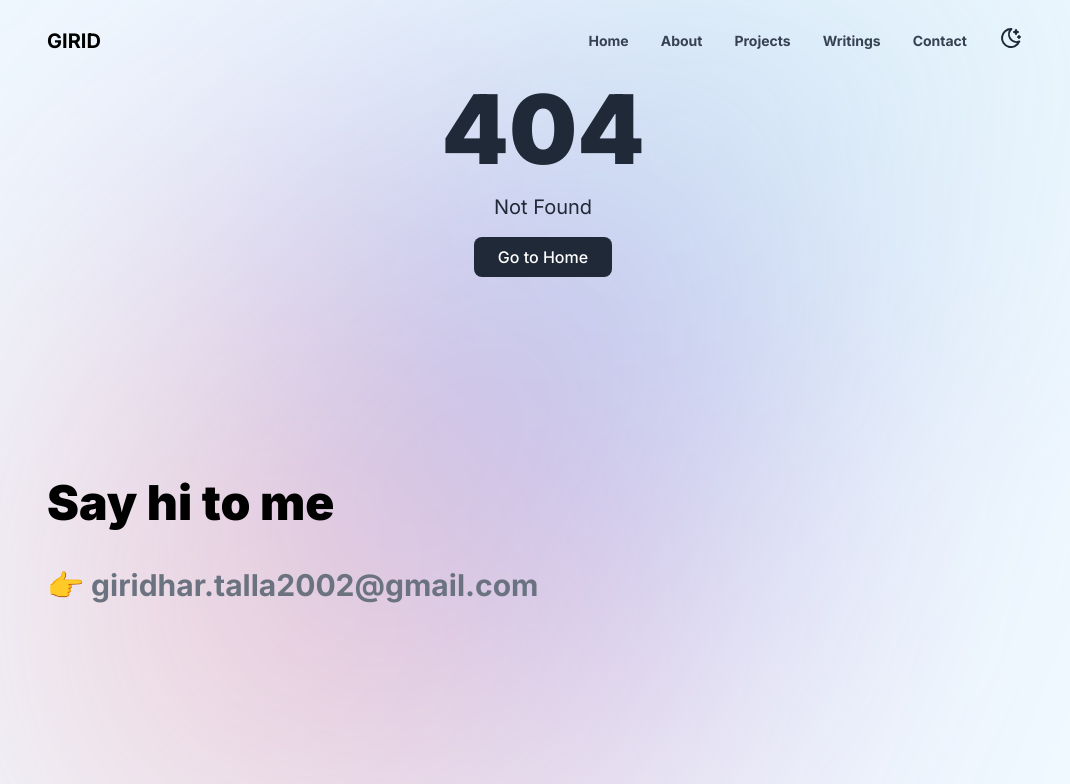
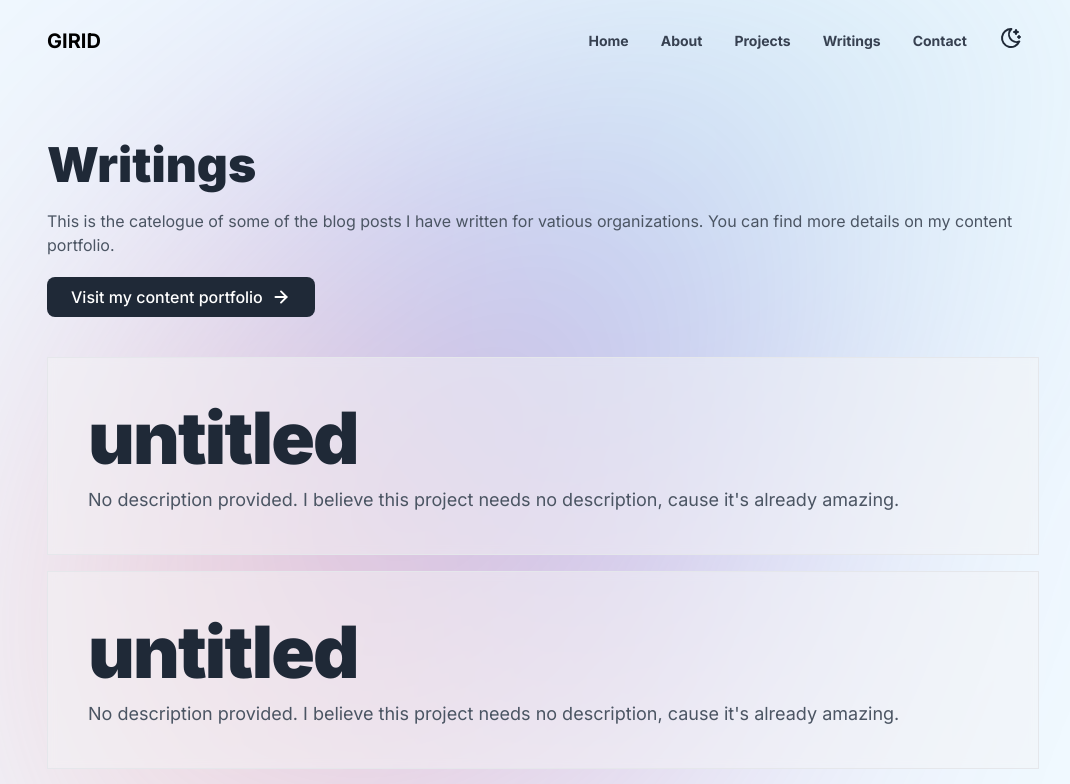
Before and after one commit to giridhar7632/personal-site, a SvelteKit app: page /writings in a window 1280 px wide. Before the commit this address had no page. Shown: the top 784 px of the page, without its empty margins (97-1167 px from the left). Built offline with nearby package versions, Linux system fonts and the light colour scheme.

Commit message:
add routes

```diff
--- /dev/null
+++ b/src/routes/projects/+page.svelte
@@ -0,0 +1,20 @@
+<script>
+	import Button from '../../components/common/Button.svelte'
+	import Card from '../../components/common/Card.svelte'
+	import Arrow from '../../components/icons/Arrow.svelte'
+</script>
+
+<section id="projects" class="block min-h-screen px-2 py-5 md:px-4">
+	<header class="my-10">
+		<h1 class="text-5xl font-black mb-5">Projects</h1>
+		<p class="text-gray-600 dark:text-gray-300 mb-5">
+			This is the catelogue of some of my awesome projects. You can find more projects on my GitHub.
+		</p>
+		<a href={'https://github.com/giridhar7632?tab=repositories'}
+			><Button>Visit my GitHub <Arrow size={20} /></Button></a
+		>
+	</header>
+	<Card />
+	<Card />
+	<Card />
+</section>
--- /dev/null
+++ b/src/routes/writings/+page.svelte
@@ -0,0 +1,22 @@
+<script>
+	import Button from '../../components/common/Button.svelte'
+	import Card from '../../components/common/Card.svelte'
+	import Arrow from '../../components/icons/Arrow.svelte'
+</script>
+
+<section id="projects" class="block min-h-screen px-2 py-5 md:px-4">
+	<header class="my-10">
+		<h1 class="text-5xl font-black mb-5">Writings</h1>
+		<p class="text-gray-600 dark:text-gray-300 mb-5">
+			This is the catelogue of some of the blog posts I have written for vatious organizations. You
+			can find more details on my content portfolio.
+		</p>
+		<a
+			href={'https://husky-radon-51f.notion.site/7736fa302d4e4891933c1f08c07ae39d?v=9e837ef4f96847bf845dcdceafb1b6e7'}
+			><Button>Visit my content portfolio <Arrow size={20} /></Button></a
+		>
+	</header>
+	<Card />
+	<Card />
+	<Card />
+</section>
```
Also changed, not shown: src/routes/about/+page.svelte (renamed from src/routes/about.svelte).
